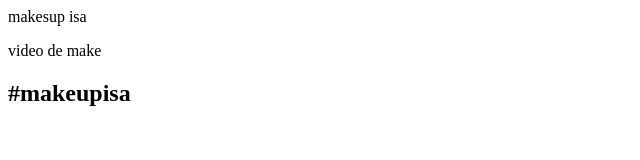
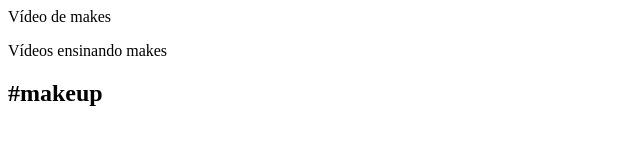
Before and after one commit to 3cveri29/aula_de_tecnologia, a plain HTML site: page index.html in a window 1280 px wide. Shown: the whole page, without its empty margins (0-640 px from the left). Drawn offline with Linux system fonts and the light colour scheme.

Commit message:
Versão 1

```diff
--- a/index.html
+++ b/index.html
@@ -1,49 +1,22 @@
 <html lang="pt-br">
 <head>
-
-<title>Makesup</title>
+<link rel="stylesshsst" href="style.css" />
+<title> Página de Makeup</title>
 </head>
 
 <body>
-
-
-
-
-<header>makesup isa</header>
+<header> Vídeo de makes</header>
 <section>
 <div>
-<p> video de make</p>
-<h1>#makeupisa</h1>
+<p> Vídeos ensinando makes</p>
+<h1>#makeup</h1>
 </div>
 
 
 
 
 
-
 </section>
-
-
-
-
-
-
-
-    </div>
-
-
-
-
-
-
-
-
-
-
-
-
-
-
 
 </body>
 
@@ -66,4 +39,34 @@
 
 
 
+
+
+</head>
+
+
+
+
+
+
+
+
+
+
+
+
+
+
+
+
+
+
+
+
+
+
+
+
+
+
+
 </html>
```
